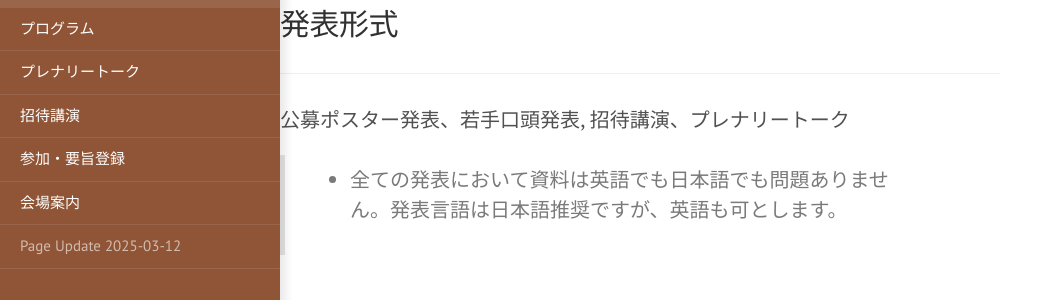
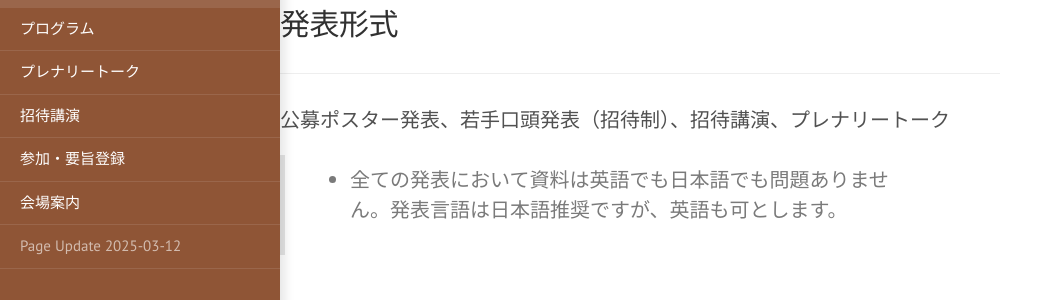
Before and after one commit to SystemsEthology/website, a Jekyll site: the page built from event_01/conference01_home.md, in a window 1280 px wide and 900 px high, scrolled down 1221 px. Shown: the part 154-454 px from the top of the window, without its empty margins (0-1049 px from the left). Built offline with Jekyll 4.4.1, drawn with Linux system fonts in a browser that asks for light colours.

Commit message:
Update conference01_home.md

```diff
--- a/event_01/conference01_home.md
+++ b/event_01/conference01_home.md
@@ -34,7 +34,7 @@ title: Home
 
 ## 発表形式
 ***
-公募ポスター発表、若手口頭発表, 招待講演、プレナリートーク
+公募ポスター発表、若手口頭発表（招待制）、招待講演、プレナリートーク
 
 > - 全ての発表において資料は英語でも日本語でも問題ありません。発表言語は日本語推奨ですが、英語も可とします。
 
```
